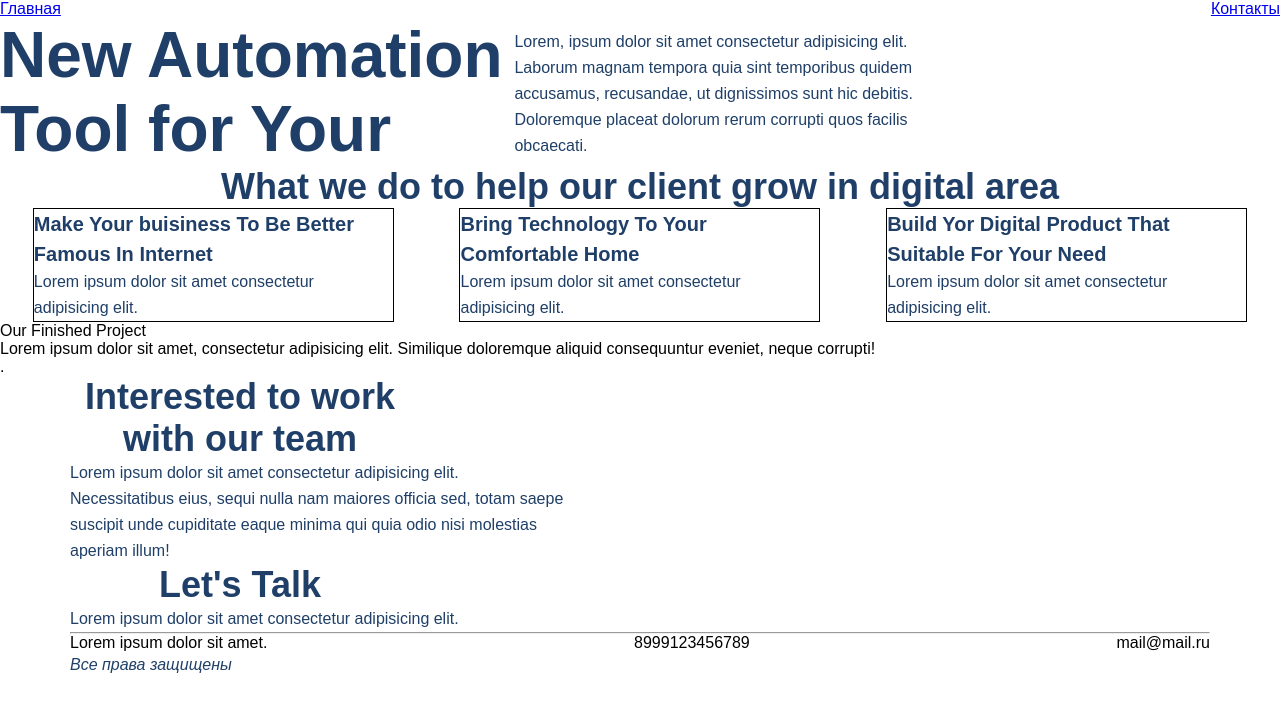
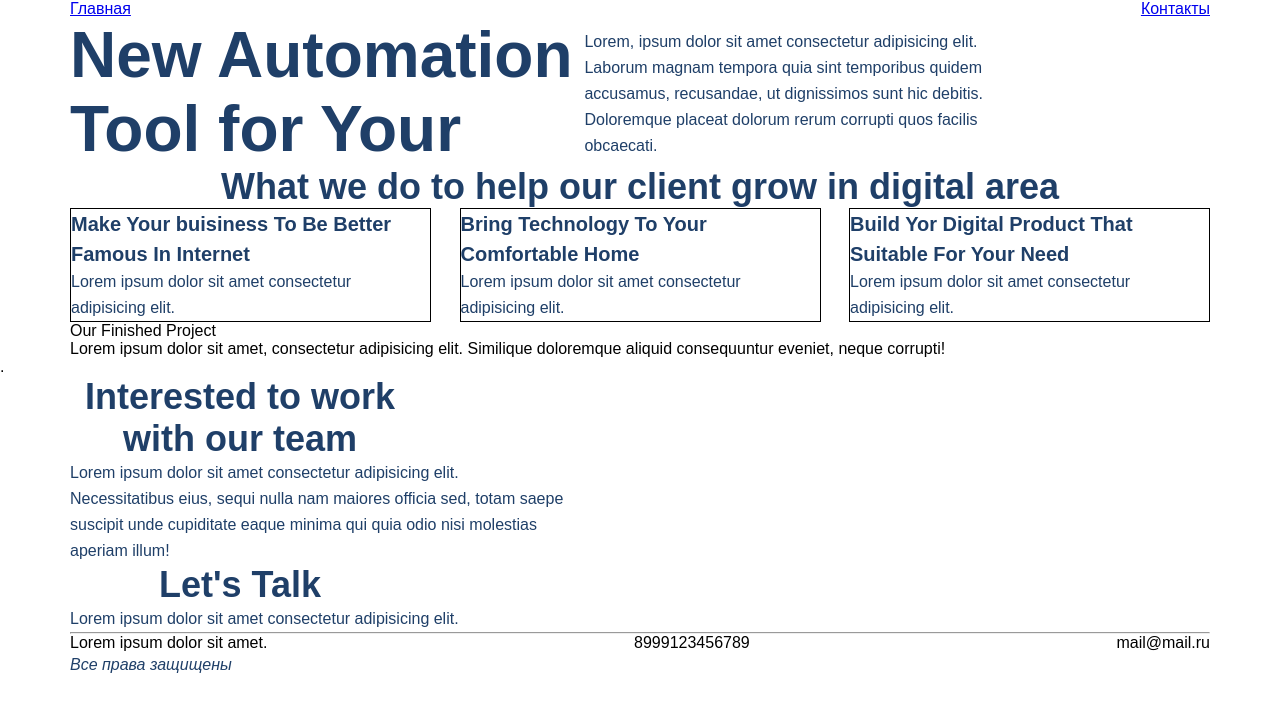
Before and after one commit to yarikmik/html_css, a plain HTML site: page lesson_5/index.html in a window 1280 px wide. Drawn offline with Linux system fonts and the light colour scheme.

Commit message:
update lesson_5

```diff
--- a/lesson_5/index.html
+++ b/lesson_5/index.html
@@ -10,7 +10,7 @@
 </head>
 
 <body>
-    <div class="main">
+    <div class="main container">
         <!-- общий div для меню заголовка h1 и параграфа -->
         <ul class="main_menu">
             <li><a href="index.html">Главная</a></li>
@@ -31,7 +31,7 @@
     </div>
 
 
-    <div class="content">
+    <div class="content container">
         <!-- общий div для элементов h3 h4 p-->
         <h3 class="what-we-do container header h3">What we do to help our client grow in digital area</h3>
 
@@ -56,7 +56,7 @@
 
     </div>
 
-    <div class="finished_project">
+    <div class="finished_project container">
         <!-- div для отдельного параграфа "Our Finished Project" -->
         <p>Our Finished Project <br>
             Lorem ipsum dolor sit amet, consectetur adipisicing elit. Similique doloremque aliquid consequuntur eveniet, neque corrupti!</p>
--- a/lesson_5/style.css
+++ b/lesson_5/style.css
@@ -21,7 +21,7 @@ body{
 
 .content__group{
     display: flex;
-    justify-content: space-around;
+    justify-content: space-between;
 }
 
 .content__card{
```
Also changed, not shown: lesson_5/contacts.html (+2 -3 lines).
